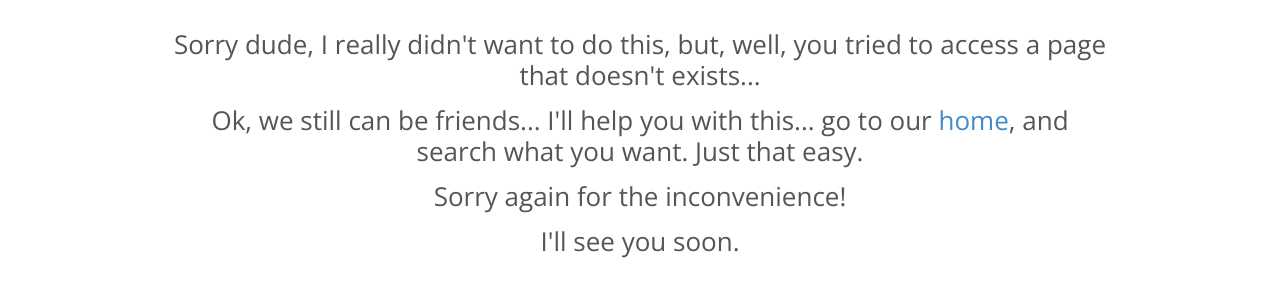
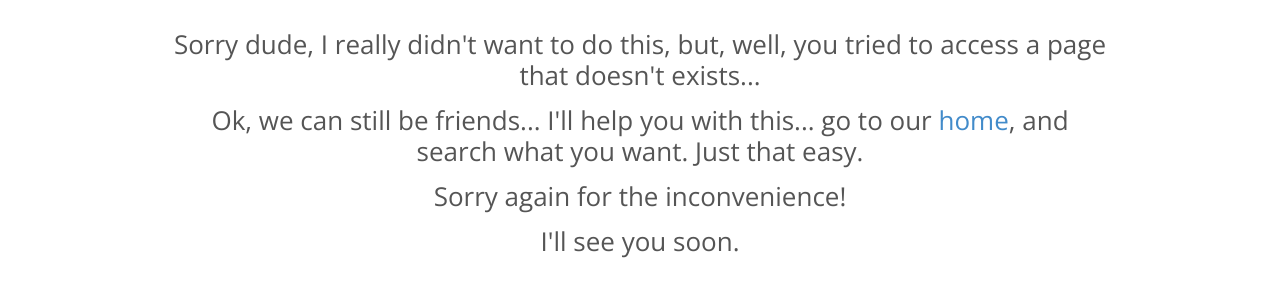
Before and after one commit to jasonwbarnett/jasonwbarnett.github.io, a Jekyll site: the page built from 404.html, in a window 1280 px wide and 1225 px high. Shown: the part 621-921 px from the top of the window. Built offline with Jekyll 4.4.1, drawn with Linux system fonts in a browser that asks for light colours; Markdown is read by kramdown in place of the engine named in the settings.

Commit message:
changed wording

```diff
--- a/404.html
+++ b/404.html
@@ -11,7 +11,7 @@ title: "404"
       access a page that doesn't exists...
     </p>
     <p>
-      Ok, we still can be friends... I'll help you with this... go to our
+      Ok, we can still be friends... I'll help you with this... go to our
       <a href="/">home</a>, and search what you want. Just that easy.
     </p>
     <p>Sorry again for the inconvenience!</p>
```
